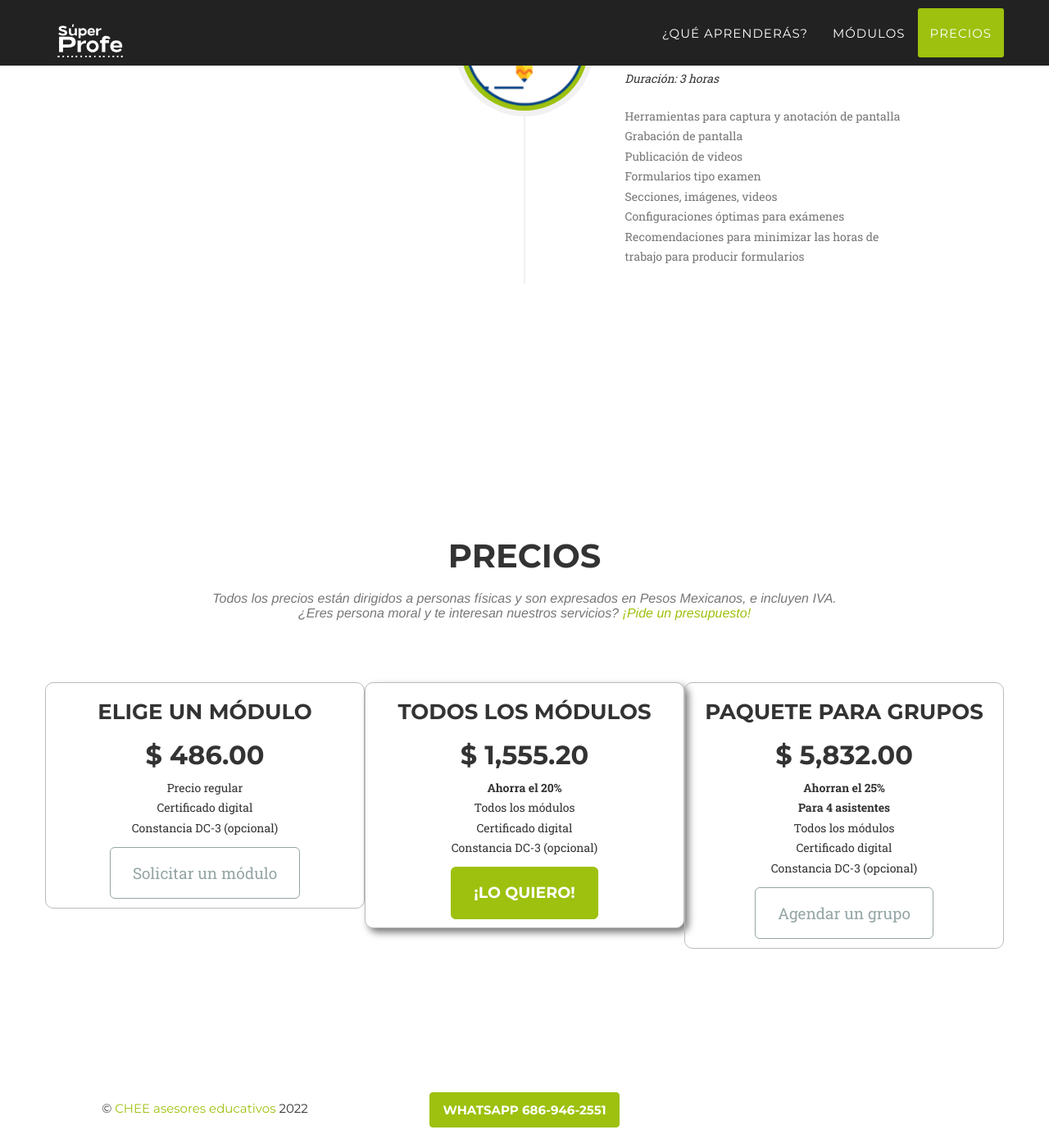
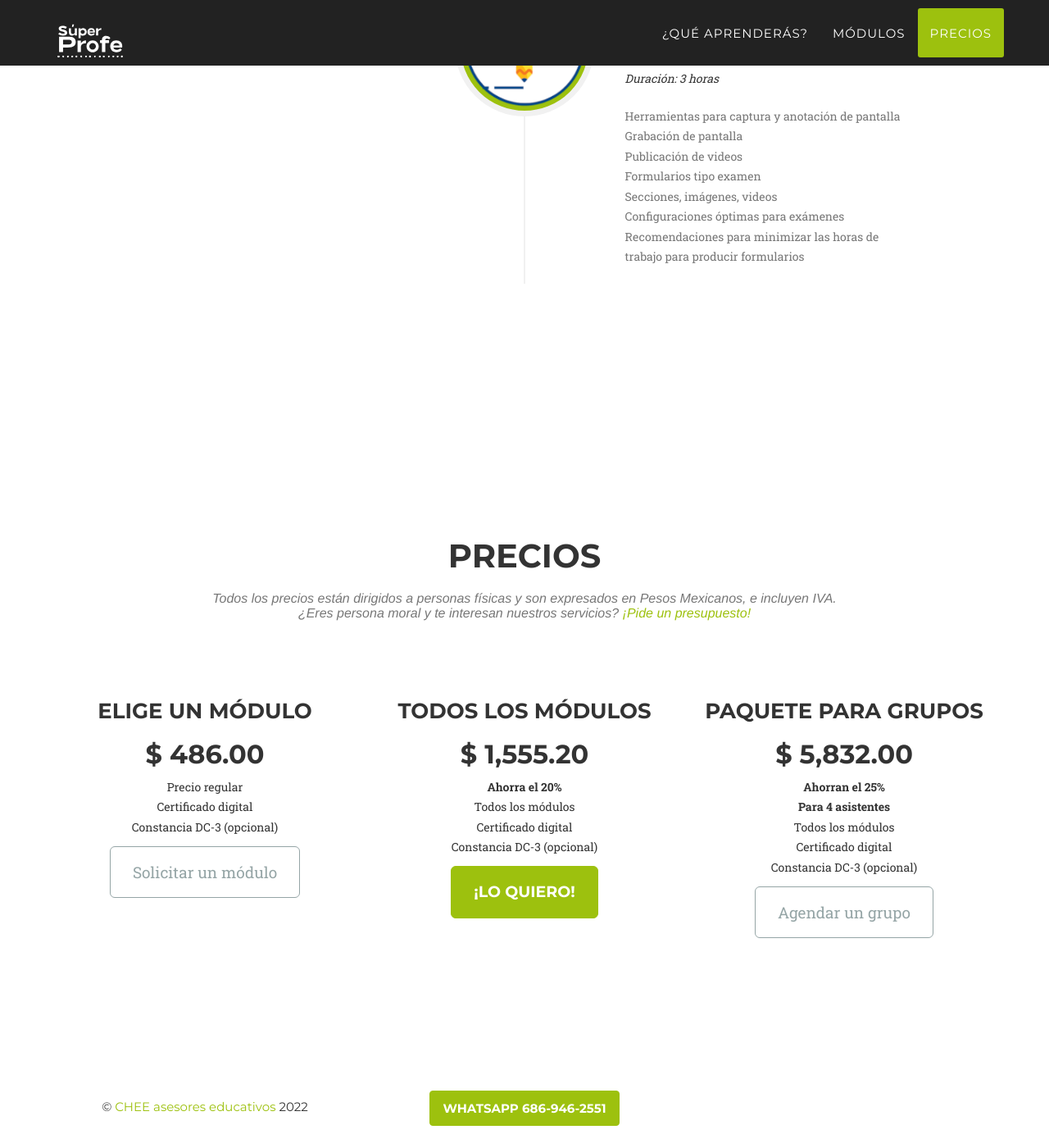
Before and after one commit to camachevaz/superProfe, a Jekyll site: the page built from index.html, in a window 1280 px wide and 1400 px high, scrolled down 3526 px. Shown: the whole window at 82% size. Built offline with Jekyll 4.4.1, drawn with Linux system fonts in a browser that asks for light colours; some web fonts are replaced.

Commit message:
Update agency.css

```diff
--- a/_includes/css/agency.css
+++ b/_includes/css/agency.css
@@ -866,7 +866,7 @@
     webkit-tap-highlight-color: #{{ site.data.template.color.primary }};
 }
 
-#precios .col-md-4, #precios #popular{border-radius: 1rem;
+#precios .col-md-4 div, #precios #popular div{border-radius: 1rem;
 border: solid 1px #bbb;}
-#precios #popular{background-color: #fff;
+#precios #popular div{background-color: #fff;
 box-shadow: 5px 5px 10px #777;}
```
